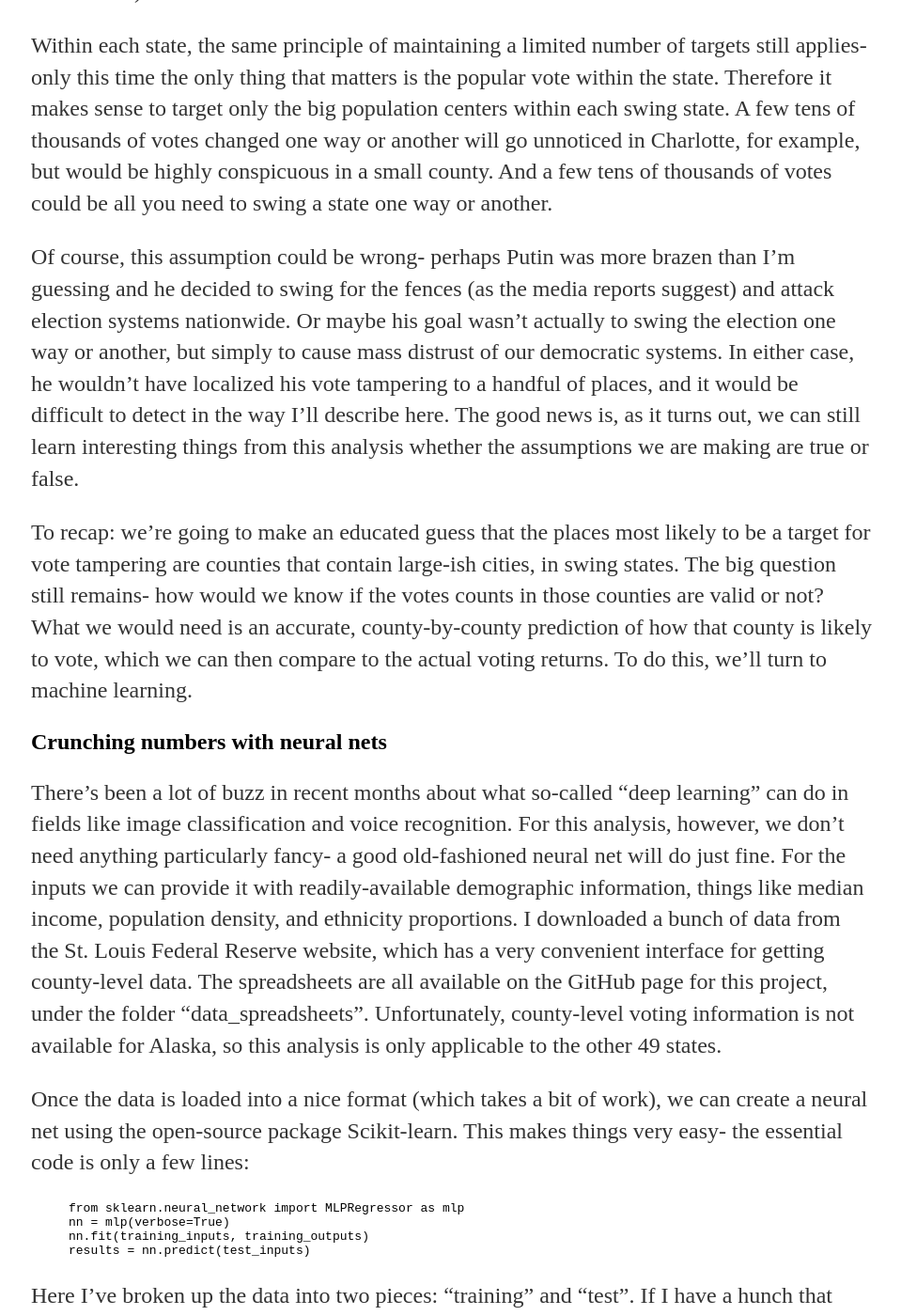
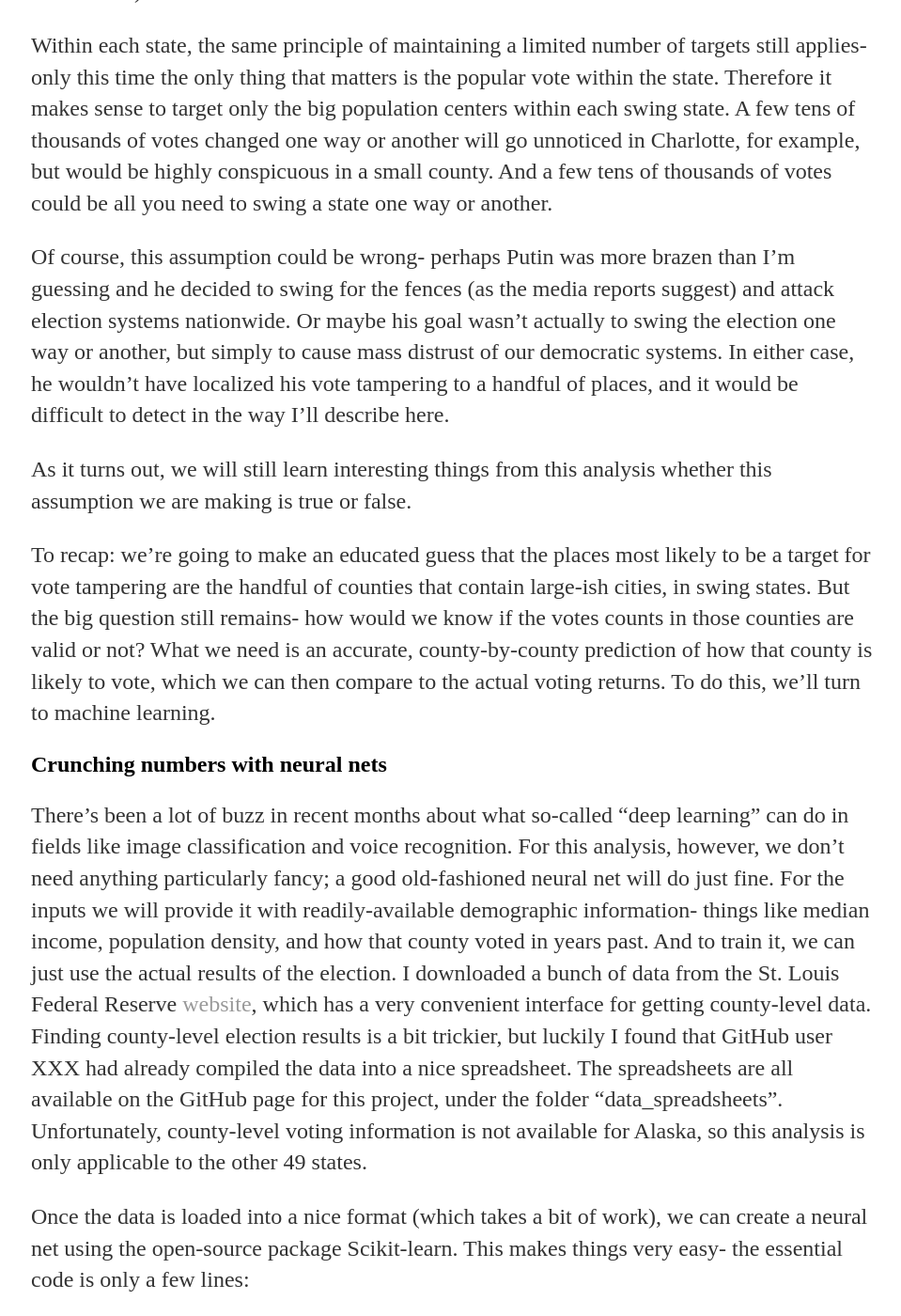
Before and after one commit to kwitophurr/kwitophurr.github.io, a Jekyll site: the page built from _posts/2017-07-01-Election-Neural-Net.md, in a window 1280 px wide and 1400 px high, scrolled down 1500 px. Shown: the whole window at 94% size, without its empty margins (159-1118 px from the left). Built offline with Jekyll 4.4.1, drawn with Linux system fonts in a browser that asks for light colours; some of the changed text lies outside the part shown.

Commit message:
Update 2017-07-01-Election-Neural-Net.md

```diff
--- a/_posts/2017-07-01-Election-Neural-Net.md
+++ b/_posts/2017-07-01-Election-Neural-Net.md
@@ -26,15 +26,18 @@ And a few tens of thousands of votes could be all you need to swing a state one
 Of course, this assumption could be wrong- perhaps Putin was more brazen than I'm guessing and he decided to swing for the fences (as the media reports suggest) and attack election systems nationwide.
 Or maybe his goal wasn't actually to swing the election one way or another, but simply to cause mass distrust of our democratic systems.
 In either case, he wouldn't have localized his vote tampering to a handful of places, and it would be difficult to detect in the way I'll describe here.
-The good news is, as it turns out, we can still learn interesting things from this analysis whether the assumptions we are making are true or false.
 
-To recap: we're going to make an educated guess that the places most likely to be a target for vote tampering are counties that contain large-ish cities, in swing states. The big question still remains- how would we know if the votes counts in those counties are valid or not? What we would need is an accurate, county-by-county prediction of how that county is likely to vote, which we can then compare to the actual voting returns. To do this, we'll turn to machine learning.
+As it turns out, we will still learn interesting things from this analysis whether this assumption we are making is true or false.
+
+To recap: we're going to make an educated guess that the places most likely to be a target for vote tampering are the handful of counties that contain large-ish cities, in swing states. But the big question still remains- how would we know if the votes counts in those counties are valid or not? What we need is an accurate, county-by-county prediction of how that county is likely to vote, which we can then compare to the actual voting returns. To do this, we'll turn to machine learning.
 
 ## Crunching numbers with neural nets
 There's been a lot of buzz in recent months about what so-called "deep learning" can do in fields like image classification and voice recognition.
-For this analysis, however, we don't need anything particularly fancy- a good old-fashioned neural net will do just fine.
-For the inputs we can provide it with readily-available demographic information, things like median income, population density, and ethnicity proportions.
-I downloaded a bunch of data from the St. Louis Federal Reserve website, which has a very convenient interface for getting county-level data.
+For this analysis, however, we don't need anything particularly fancy; a good old-fashioned neural net will do just fine.
+For the inputs we will provide it with readily-available demographic information- things like median income, population density, and how that county voted in years past.
+And to train it, we can just use the actual results of the election.
+I downloaded a bunch of data from the St. Louis Federal Reserve [website](http://geofred.stlouisfed.org/map/), which has a very convenient interface for getting county-level data.
+Finding county-level election results is a bit trickier, but luckily I found that GitHub user XXX had already compiled the data into a nice spreadsheet.
 The spreadsheets are all available on the GitHub page for this project, under the folder "data_spreadsheets".
 Unfortunately, county-level voting information is not available for Alaska, so this analysis is only applicable to the other 49 states.
 
@@ -49,5 +52,4 @@ results = nn.predict(test_inputs)
 
 Here I've broken up the data into two pieces: "training" and "test". If I have a hunch that Florida's votes have been hacked, then the Florida counties are my "test" data, and the rest of the country is my "training" data. Of course, the proof is in the pudding- how well does this neural net actually work? It turns out to be very accurate- see, for example, the actual and predicted vote counts in Pennsylvania:
 
-At this point, you would be forgiven for not wanting to read yet another article about the the Trump-Russia affair.
-But in recent days a few things have come to light, revealing that the scope of Putin's campaign of interference was even broader than previously thought.
+TL;DR: [Betteridges Law of Headlines](https://en.wikipedia.org/wiki/Betteridge%27s_law_of_headlines)
```
